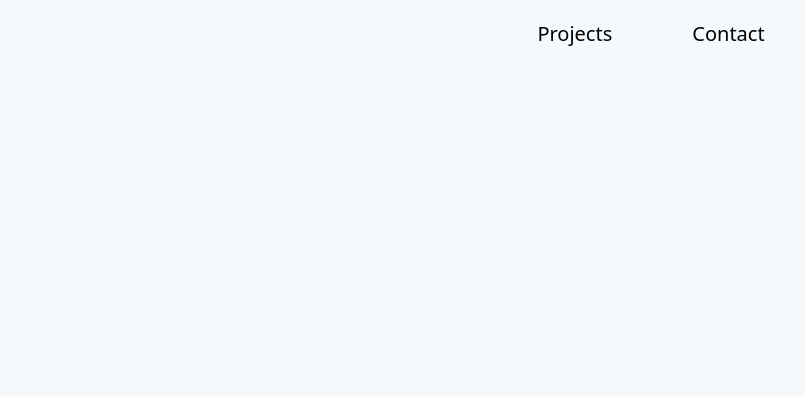
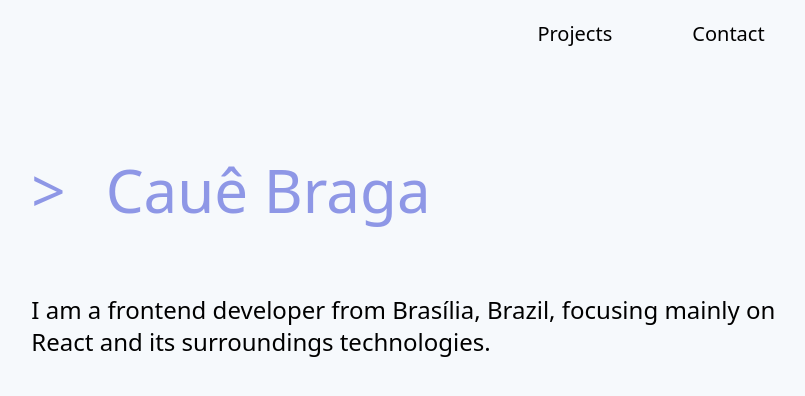
Before and after one commit to CaueBraga/personal-website, a Next.js app: page / in a window 1280 px wide. Shown: the top 396 px of the page, without its empty margins (222-1027 px from the left). Built offline with nearby package versions, Linux system fonts and the light colour scheme.

Commit message:
add hero

```diff
--- /dev/null
+++ b/src/components/Hero.module.css
@@ -0,0 +1,26 @@
+.hero {
+  margin-left: 12px;
+  width: 30px;
+  height: 70px;
+  animation: heroBlink 1s infinite;
+  animation-timing-function: step-start;
+  background: black;
+}
+
+@keyframes heroBlink {
+  0% {
+    @apply bg-transparent;
+  }
+  49% {
+    @apply bg-transparent;
+  }
+  50% {
+    @apply bg-base-500;
+  }
+  99% {
+    @apply bg-base-500;
+  }
+  100% {
+    @apply bg-base-500;
+  }
+}
--- a/src/components/Hero.tsx
+++ b/src/components/Hero.tsx
@@ -1,3 +1,42 @@
+import React, { useState, useEffect } from "react";
+import styles from "./Hero.module.css";
 export function Hero() {
-  return <h1></h1>;
+  const fullName: string = "Cauê Braga";
+  const description: string =
+    "I am a frontend developer from Brasília, Brazil, focusing mainly on React and its surroundings technologies.";
+  const [myName, setMyName] = useState("");
+
+  useEffect(() => {
+    writeName();
+    // eslint-disable-next-line react-hooks/exhaustive-deps
+  }, []);
+
+  function writeName() {
+    setTimeout(function () {
+      for (let i = 0; i <= fullName.length; i++) {
+        timeoutToWrite(i);
+      }
+    }, 1333);
+  }
+
+  function timeoutToWrite(i: number) {
+    setTimeout(function () {
+      setMyName(fullName.substr(0, i));
+    }, i * 69);
+  }
+
+  return (
+    <div className="flex flex-col mt-16 md:mt-24 mb-4 md:mb-16">
+      <div className="flex text-hero-title mt-4">
+        <div className="flex text-4.5xl md:text-5xl lg:text-6xl text-base-500 font-monaco">
+          <div className="  mr-4 md:mr-6 lg:mr-10 font-mulish">{">"}</div>
+          {myName}
+        </div>
+        <div className={styles.hero} />
+      </div>
+      <div className="text-xl md:text-2xl text-hero-text font-light mt-10 md:mt-16 leading-loose">
+        {description}
+      </div>
+    </div>
+  );
 }
--- a/src/components/Navbar.tsx
+++ b/src/components/Navbar.tsx
@@ -9,7 +9,7 @@ export function Navbar() {
       </div>
       <div
         className="md:mx-10 text-black
-        hover:border-b-8 hover:border-[#8e97e6] cursor-pointer"
+        hover:border-b-8 hover:border-base-500 cursor-pointer"
       >
         Contact
       </div>
--- a/src/pages/index.tsx
+++ b/src/pages/index.tsx
@@ -1,9 +1,11 @@
 import { Navbar } from "@/components/Navbar";
+import { Hero } from "@/components/Hero";
 
 export default function Home() {
   return (
     <div className="w-2/3 h-full flex flex-col px-5 md:px-10 mx-auto">
       <Navbar />
+      <Hero />
     </div>
   );
 }
--- a/tailwind.config.js
+++ b/tailwind.config.js
@@ -1,18 +1,24 @@
 /** @type {import('tailwindcss').Config} */
 module.exports = {
   content: [
-    './src/pages/**/*.{js,ts,jsx,tsx}',
-    './src/components/**/*.{js,ts,jsx,tsx}',
-    './src/app/**/*.{js,ts,jsx,tsx}',
+    "./src/pages/**/*.{js,ts,jsx,tsx}",
+    "./src/components/**/*.{js,ts,jsx,tsx}",
+    "./src/app/**/*.{js,ts,jsx,tsx}",
   ],
   theme: {
     extend: {
+      colors: {
+        base: {
+          500: "#8e97e6",
+        },
+      },
+
       backgroundImage: {
-        'gradient-radial': 'radial-gradient(var(--tw-gradient-stops))',
-        'gradient-conic':
-          'conic-gradient(from 180deg at 50% 50%, var(--tw-gradient-stops))',
+        "gradient-radial": "radial-gradient(var(--tw-gradient-stops))",
+        "gradient-conic":
+          "conic-gradient(from 180deg at 50% 50%, var(--tw-gradient-stops))",
       },
     },
   },
   plugins: [],
-}
+};
```
